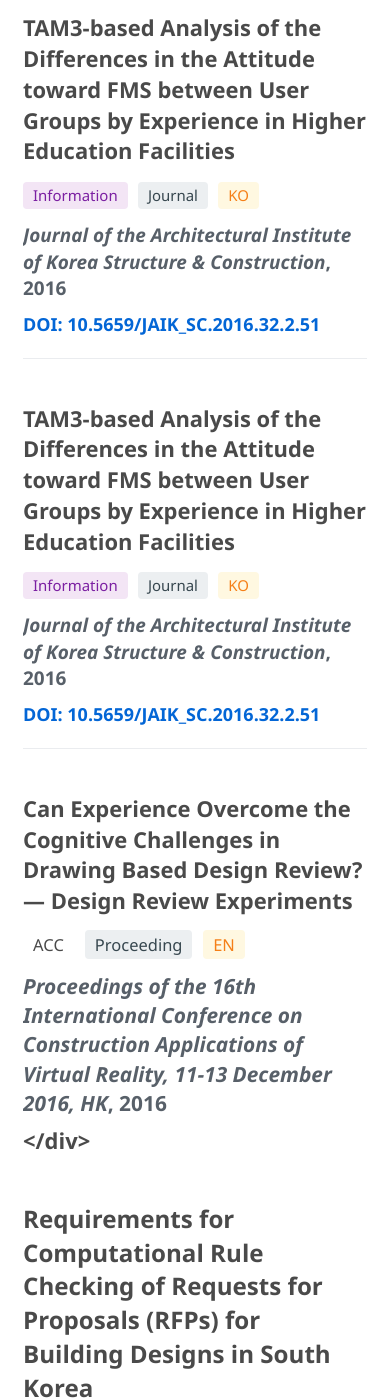
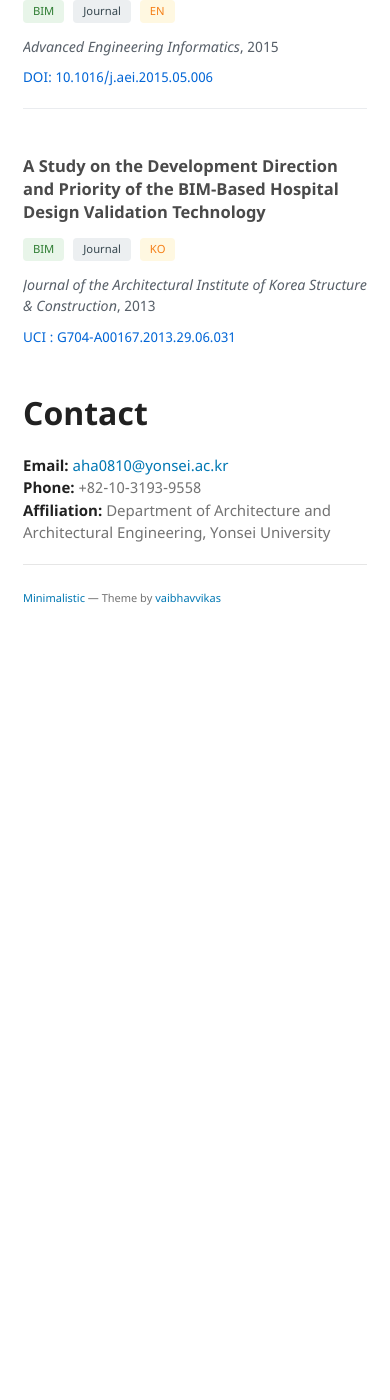
Before and after one commit to aha-251226/home, a Jekyll site: the page built from index.md, in a window 390 px wide and 1400 px high, scrolled down 5558 px. Built offline with Jekyll 4.4.1, drawn with Linux system fonts in a browser that asks for light colours; after the commit the page ends 6188 px from its top, so only the background shows below that; part of the change alters nothing that is shown; some of the changed text lies outside the part shown.

Commit message:
Fix HTML tags and reduce filter section size

```diff
--- a/index.md
+++ b/index.md
@@ -27,6 +27,153 @@ layout: default
 .tab-link.active {
   color: #0366d6;
   border-bottom-color: #0366d6;
+}
+
+/* 필터 섹션 - 크기 축소 */
+.filter-section {
+  margin: 15px 0;
+  padding: 12px 15px;
+  background: #f6f8fa;
+  border-radius: 6px;
+  font-size: 0.85em;
+}
+
+/* 필터 그룹 - 간격 축소 */
+.filter-group {
+  margin: 8px 0;
+  padding: 6px 0;
+  border-bottom: 1px solid #e1e4e8;
+}
+
+.filter-group:last-child {
+  border-bottom: none;
+}
+
+.filter-group:first-child {
+  border-bottom: 2px solid #d1d5da;
+  padding-bottom: 10px;
+  margin-bottom: 12px;
+}
+
+.filter-group-title {
+  font-size: 0.75em;
+  font-weight: 600;
+  color: #24292e;
+  margin-bottom: 5px;
+  text-transform: uppercase;
+  letter-spacing: 0.5px;
+}
+
+.tag-btn {
+  padding: 3px 9px;
+  margin: 2px;
+  border: 1px solid #d1d5da;
+  background: white;
+  cursor: pointer;
+  border-radius: 3px;
+  font-size: 0.8em;
+  transition: all 0.2s;
+}
+
+.tag-btn:hover {
+  background: #f6f8fa;
+  border-color: #0366d6;
+}
+
+.tag-btn.active {
+  background: #0366d6;
+  color: white;
+  border-color: #0366d6;
+}
+
+/* 논문 아이템 */
+.pub-item {
+  margin: 25px 0;
+  padding: 20px 0;
+  border-bottom: 1px solid #eaecef;
+  transition: opacity 0.3s;
+}
+
+.pub-item:last-child {
+  border-bottom: none;
+}
+
+.pub-item h3 {
+  margin: 0 0 12px 0;
+  font-size: 1.1em;
+  font-weight: 600;
+  line-height: 1.4;
+}
+
+.pub-tags {
+  margin: 10px 0;
+}
+
+.tag {
+  display: inline-block;
+  padding: 3px 10px;
+  margin: 3px 5px 3px 0;
+  border-radius: 4px;
+  font-size: 0.75em;
+  font-weight: 500;
+}
+
+/* Target 태그 색상 (파란 계열) */
+.tag-Building { background: #e3f2fd; color: #1565c0; }
+.tag-Road { background: #e1f5fe; color: #0277bd; }
+.tag-Bridge { background: #e0f2f1; color: #00695c; }
+.tag-Plant { background: #e8eaf6; color: #3949ab; }
+
+/* Purpose 태그 색상 (주황/빨강 계열) */
+.tag-Fire { background: #ffebee; color: #c62828; }
+.tag-Safety { background: #fff3e0; color: #e65100; }
+.tag-Automation { background: #fce4ec; color: #c2185b; }
+.tag-Information { background: #f3e5f5; color: #7b1fa2; }
+.tag-Education { background: #ede7f6; color: #512da8; }
+
+/* Method 태그 색상 (녹색/보라 계열) */
+.tag-BIM { background: #e8f5e9; color: #2e7d32; }
+.tag-SNA { background: #f1f8e9; color: #558b2f; }
+.tag-AI { background: #fff9c4; color: #f57f17; }
+.tag-LLM { background: #f3e5f5; color: #6a1b9a; }
+.tag-LMM { background: #ede7f6; color: #4527a0; }
+.tag-Simulation { background: #e0f7fa; color: #00838f; }
+.tag-Ontology { background: #e0f2f1; color: #00695c; }
+.tag-Blockchain { background: #e3f2fd; color: #0d47a1; }
+
+/* Type & Language 태그 색상 */
+.tag-type { background: #eceff1; color: #37474f; }
+.tag-lang { background: #fff8e1; color: #f57f17; }
+
+.pub-item p {
+  margin: 8px 0;
+  color: #586069;
+  font-size: 0.95em;
+}
+
+.pub-item a {
+  color: #0366d6;
+  text-decoration: none;
+  font-size: 0.9em;
+}
+
+.pub-item a:hover {
+  text-decoration: underline;
+}
+
+@media (max-width: 768px) {
+  .tag-btn {
+    font-size: 0.75em;
+    padding: 3px 8px;
+  }
+
+  .filter-group-title {
+    font-size: 0.7em;
+  }
+
+  .filter-section {
+    padding: 10px;
+  }
 }
 </style>
 
@@ -171,7 +318,8 @@ Research interests: BIM, LLM/LMM, Construction Automation, and AI applications i
   </div>
 
   <div class="pub-item" data-tags="BIM" data-type="Proceeding" data-lang="EN">
-    <h3>Filling in Missing Material Layer Information for Generating Wall and Slab Object Libraies from Drawing <div class="pub-tags">
+    <h3>Filling in Missing Material Layer Information for Generating Wall and Slab Object Libraies from Drawing</h3>
+    <div class="pub-tags">
       <span class="tag tag-BIM">BIM</span>
       <span class="tag tag-type">Proceeding</span>
       <span class="tag tag-lang">EN</span>
@@ -225,7 +373,8 @@ Research interests: BIM, LLM/LMM, Construction Automation, and AI applications i
   </div>
 
   <div class="pub-item" data-tags="Blockchain" data-type="Proceeding" data-lang="EN">
-    <h3>Enhancing User-Participatory Processes in Road Pavement Defect Management through Blockchain Integration<div class="pub-tags">
+    <h3>Enhancing User-Participatory Processes in Road Pavement Defect Management through Blockchain Integration</h3>
+    <div class="pub-tags">
       <span class="tag tag-Blockchain">Blockchain</span>
       <span class="tag tag-type">Proceeding</span>
       <span class="tag tag-lang">EN</span>
@@ -234,14 +383,14 @@ Research interests: BIM, LLM/LMM, Construction Automation, and AI applications i
   </div>
 
   <div class="pub-item" data-tags="Road" data-type="Proceeding" data-lang="EN">
-    <h3>Evaluating the Economic Impact of Preventive Treatment Strategies for Municipal Highways<div class="pub-tags">
-      <span class="tag tag-Road">ACC</span>
+    <h3>Evaluating the Economic Impact of Preventive Treatment Strategies for Municipal Highways</h3>
+    <div class="pub-tags">
+      <span class="tag tag-Road">Road</span>
       <span class="tag tag-type">Proceeding</span>
       <span class="tag tag-lang">EN</span>
     </div>
     <p><em>ASCE International Conference on Computing in Civil Engineering 2023 June 25–28, 2023, Corvallis, Oregon, US</em>, 2023</p>
   </div>
-
 
   <div class="pub-item" data-tags="BIM" data-type="Journal" data-lang="EN">
     <h3>Information Requirements for Managing Higher Education Facilities Using Building Information Modeling: Triangular Study of US and Korean Cases</h3>
@@ -253,7 +402,6 @@ Research interests: BIM, LLM/LMM, Construction Automation, and AI applications i
     <p><em>Journal of Computing in Civil Engineering</em>, 2021</p>
     <a href="https://doi.org/10.1061/(ASCE)CP.1943-5487.0000989" target="_blank">DOI: 10.1061/(ASCE)CP.1943-5487.0000989</a>
   </div>
-
 
   <div class="pub-item" data-tags="BIM,Education" data-type="Journal" data-lang="EN">
     <h3>An Analysis of BIM Jobs and Competencies based on the Use of Terms in the Industry</h3>
@@ -278,19 +426,9 @@ Research interests: BIM, LLM/LMM, Construction Automation, and AI applications i
     <a href="https://www.kci.go.kr/kciportal/ci/sereArticleSearch/ciSereArtiView.kci?sereArticleSearchBean.artiId=ART002084396" target="_blank">DOI: 10.5659/JAIK_SC.2016.32.2.51</a>
   </div>
 
-  <div class="pub-item" data-tags="Information" data-type="Journal" data-lang="KO">
-    <h3>TAM3-based Analysis of the Differences in the Attitude toward FMS between User Groups by Experience in Higher Education Facilities</h3>
+  <div class="pub-item" data-tags="ACC" data-type="Proceeding" data-lang="EN">
+    <h3>Can Experience Overcome the Cognitive Challenges in Drawing Based Design Review? — Design Review Experiments</h3>
     <div class="pub-tags">
-      <span class="tag tag-Information">Information</span>
-      <span class="tag tag-type">Journal</span>
-      <span class="tag tag-lang">KO</span>
-    </div>
-    <p><em>Journal of the Architectural Institute of Korea Structure & Construction</em>, 2016</p>
-    <a href="https://www.kci.go.kr/kciportal/ci/sereArticleSearch/ciSereArtiView.kci?sereArticleSearchBean.artiId=ART002084396" target="_blank">DOI: 10.5659/JAIK_SC.2016.32.2.51</a>
-  </div>
-
-  <div class="pub-item" data-tags="ACC" data-type="Proceeding" data-lang="EN">
-    <h3>Can Experience Overcome the Cognitive Challenges in Drawing Based Design Review? — Design Review Experiments<div class="pub-tags">
       <span class="tag tag-ACC">ACC</span>
       <span class="tag tag-type">Proceeding</span>
       <span class="tag tag-lang">EN</span>
@@ -326,150 +464,6 @@ Research interests: BIM, LLM/LMM, Construction Automation, and AI applications i
 **Email:** [aha0810@yonsei.ac.kr](mailto:aha0810@yonsei.ac.kr)
 **Phone:** +82-10-3193-9558
 **Affiliation:** Department of Architecture and Architectural Engineering, Yonsei University
-
-<style>
-/* 필터 섹션 */
-.filter-section {
-  margin: 25px 0;
-  padding: 20px;
-  background: #f6f8fa;
-  border-radius: 8px;
-}
-
-/* 필터 그룹 */
-.filter-group {
-  margin: 15px 0;
-  padding: 10px 0;
-  border-bottom: 1px solid #e1e4e8;
-}
-
-.filter-group:last-child {
-  border-bottom: none;
-}
-
-.filter-group:first-child {
-  border-bottom: 2px solid #d1d5da;
-  padding-bottom: 15px;
-  margin-bottom: 20px;
-}
-
-.filter-group-title {
-  font-size: 0.85em;
-  font-weight: 600;
-  color: #24292e;
-  margin-bottom: 8px;
-  text-transform: uppercase;
-  letter-spacing: 0.5px;
-}
-
-.tag-btn {
-  padding: 5px 12px;
-  margin: 3px;
-  border: 1px solid #d1d5da;
-  background: white;
-  cursor: pointer;
-  border-radius: 4px;
-  font-size: 0.85em;
-  transition: all 0.2s;
-}
-
-.tag-btn:hover {
-  background: #f6f8fa;
-  border-color: #0366d6;
-}
-
-.tag-btn.active {
-  background: #0366d6;
-  color: white;
-  border-color: #0366d6;
-}
-
-/* 논문 아이템 */
-.pub-item {
-  margin: 25px 0;
-  padding: 20px 0;
-  border-bottom: 1px solid #eaecef;
-  transition: opacity 0.3s;
-}
-
-.pub-item:last-child {
-  border-bottom: none;
-}
-
-.pub-item h3 {
-  margin: 0 0 12px 0;
-  font-size: 1.1em;
-  font-weight: 600;
-  line-height: 1.4;
-}
-
-.pub-tags {
-  margin: 10px 0;
-}
-
-.tag {
-  display: inline-block;
-  padding: 3px 10px;
-  margin: 3px 5px 3px 0;
-  border-radius: 4px;
-  font-size: 0.75em;
-  font-weight: 500;
-}
-
-/* Target 태그 색상 (파란 계열) */
-.tag-Building { background: #e3f2fd; color: #1565c0; }
-.tag-Road { background: #e1f5fe; color: #0277bd; }
-.tag-Bridge { background: #e0f2f1; color: #00695c; }
-.tag-Plant { background: #e8eaf6; color: #3949ab; }
-
-/* Purpose 태그 색상 (주황/빨강 계열) */
-.tag-Fire { background: #ffebee; color: #c62828; }
-.tag-Safety { background: #fff3e0; color: #e65100; }
-.tag-Automation { background: #fce4ec; color: #c2185b; }
-.tag-Information { background: #f3e5f5; color: #7b1fa2; }
-.tag-Education { background: #ede7f6; color: #512da8; }
-
-/* Method 태그 색상 (녹색/보라 계열) */
-.tag-BIM { background: #e8f5e9; color: #2e7d32; }
-.tag-SNA { background: #f1f8e9; color: #558b2f; }
-.tag-AI { background: #fff9c4; color: #f57f17; }
-.tag-LLM { background: #f3e5f5; color: #6a1b9a; }
-.tag-LMM { background: #ede7f6; color: #4527a0; }
-.tag-Simulation { background: #e0f7fa; color: #00838f; }
-.tag-Ontology { background: #e0f2f1; color: #00695c; }
-.tag-Blockchain { background: #e3f2fd; color: #0d47a1; }
-
-/* Type & Language 태그 색상 */
-.tag-type { background: #eceff1; color: #37474f; }
-.tag-lang { background: #fff8e1; color: #f57f17; }
-
-.pub-item p {
-  margin: 8px 0;
-  color: #586069;
-  font-size: 0.95em;
-}
-
-.pub-item a {
-  color: #0366d6;
-  text-decoration: none;
-  font-size: 0.9em;
-}
-
-.pub-item a:hover {
-  text-decoration: underline;
-}
-
-@media (max-width: 768px) {
-  .tag-btn {
-    font-size: 0.8em;
-    padding: 4px 10px;
-  }
-
-  .filter-group-title {
-    font-size: 0.8em;
-  }
-}
-</style>
 
 <script>
 document.addEventListener('DOMContentLoaded', function() {
```
